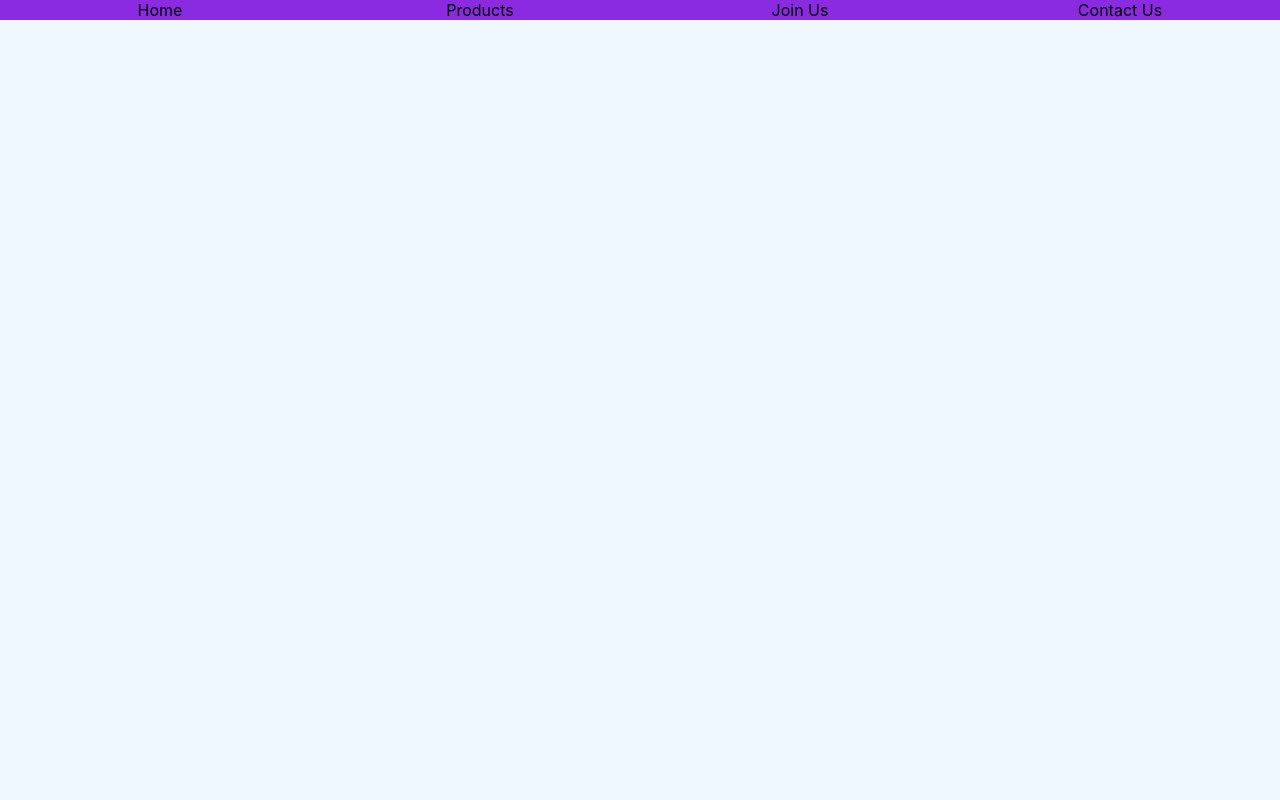
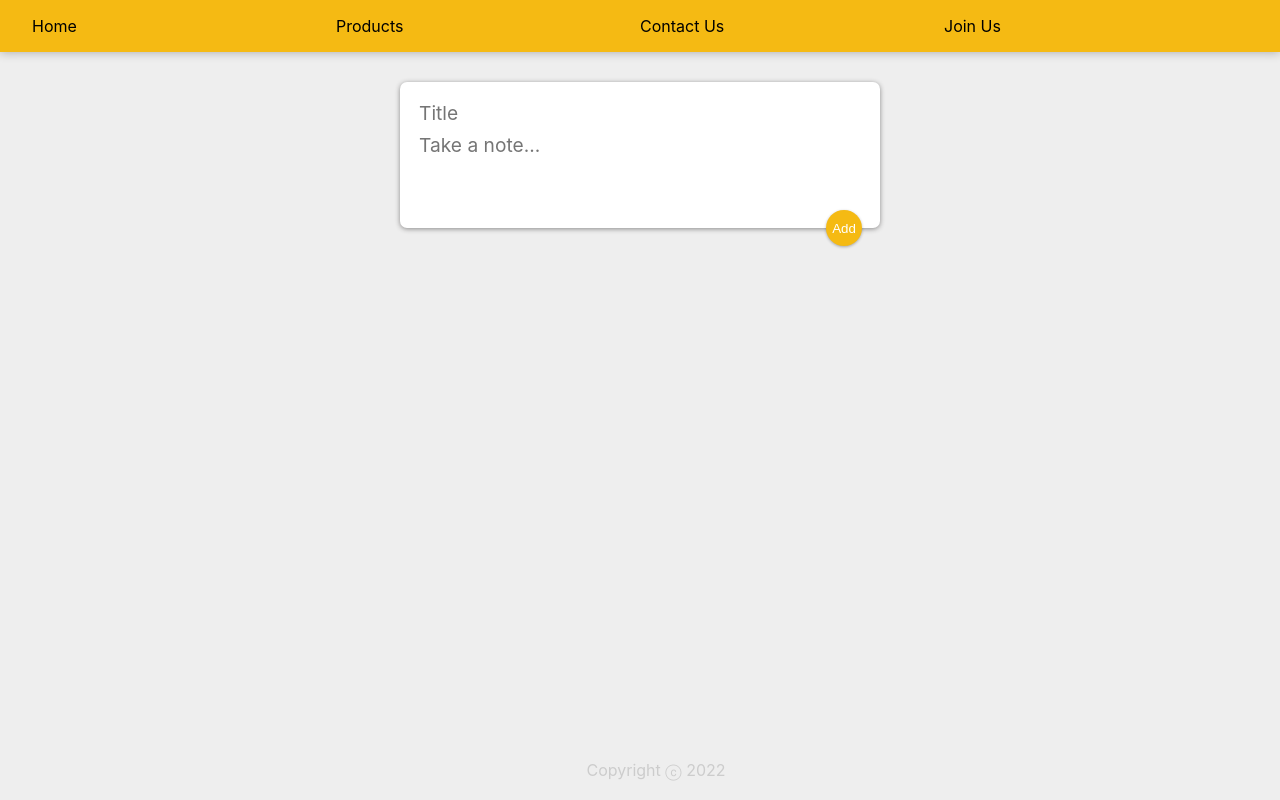
Before and after one commit to shawntez32/top-this, a React (Create React App) app: page / in a window 1280 px wide. Built offline with nearby package versions, Linux system fonts and the light colour scheme.

Commit message:
deploying app to gh pages

```diff
--- a/src/App.js
+++ b/src/App.js
@@ -1,14 +1,11 @@
 import logo from './logo.svg';
-import './App.css';
+import Apple from './components/App'
+
+import './styles.css';
 
 function App() {
   return (
-    <div className="App">
-      <a>Home</a>
-      <a>Products</a>
-      <a>Join Us</a>
-      <a>Contact Us</a>
-    </div>
+    <Apple />
   );
 }
 
--- /dev/null
+++ b/src/components/App.jsx
@@ -0,0 +1,44 @@
+import React, { useState } from "react";
+import Header from "./Header";
+import Footer from "./Footer";
+import Note from "./Note";
+import CreateArea from "./CreateArea";
+
+function Apple() {
+  const [notes, setNotes] = useState([]);
+
+  function addNote(newNote) {
+    setNotes(prevNotes => {
+      return [...prevNotes, newNote];
+    });
+  }
+
+  function deleteNote(id) {
+    setNotes(prevNotes => {
+      return prevNotes.filter((noteItem, index) => {
+        return index !== id;
+      });
+    });
+  }
+
+  return (
+    <div>
+      <Header />
+      <CreateArea onAdd={addNote} />
+      {notes.map((noteItem, index) => {
+        return (
+          <Note
+            key={index}
+            id={index}
+            title={noteItem.title}
+            content={noteItem.content}
+            onDelete={deleteNote}
+          />
+        );
+      })}
+      <Footer />
+    </div>
+  );
+}
+
+export default Apple;
--- /dev/null
+++ b/src/components/CreateArea.jsx
@@ -0,0 +1,51 @@
+import React, { useState } from "react";
+
+function CreateArea(props) {
+  const [note, setNote] = useState({
+    title: "",
+    content: ""
+  });
+
+  function handleChange(event) {
+    const { name, value } = event.target;
+
+    setNote(prevNote => {
+      return {
+        ...prevNote,
+        [name]: value
+      };
+    });
+  }
+
+  function submitNote(event) {
+    props.onAdd(note);
+    setNote({
+      title: "",
+      content: ""
+    });
+    event.preventDefault();
+  }
+
+  return (
+    <div>
+      <form>
+        <input
+          name="title"
+          onChange={handleChange}
+          value={note.title}
+          placeholder="Title"
+        />
+        <textarea
+          name="content"
+          onChange={handleChange}
+          value={note.content}
+          placeholder="Take a note..."
+          rows="3"
+        />
+        <button onClick={submitNote}>Add</button>
+      </form>
+    </div>
+  );
+}
+
+export default CreateArea;
--- /dev/null
+++ b/src/components/Footer.jsx
@@ -0,0 +1,12 @@
+import React from "react";
+
+function Footer() {
+  const year = new Date().getFullYear();
+  return (
+    <footer>
+      <p>Copyright ⓒ {year}</p>
+    </footer>
+  );
+}
+
+export default Footer;
--- /dev/null
+++ b/src/components/Header.jsx
@@ -0,0 +1,16 @@
+import React from "react";
+
+function Header() {
+  return (
+    <header>
+      <div className="navbar">
+        <a>Home</a>
+        <a>Products</a>
+        <a>Contact Us</a>
+        <a>Join Us</a>
+      </div>
+    </header>
+  );
+}
+
+export default Header;
--- /dev/null
+++ b/src/components/Note.jsx
@@ -0,0 +1,17 @@
+import React from "react";
+
+function Note(props) {
+  function handleClick() {
+    props.onDelete(props.id);
+  }
+
+  return (
+    <div className="note">
+      <h1>{props.title}</h1>
+      <p>{props.content}</p>
+      <button onClick={handleClick}>DELETE</button>
+    </div>
+  );
+}
+
+export default Note;
--- /dev/null
+++ b/src/styles.css
@@ -0,0 +1,107 @@
+* {
+    padding: 0;
+    margin: 0;
+    box-sizing: border-box;
+  }
+  html {
+    font-family: "Montserrat", sans-serif;
+  }
+  body {
+    background: #eee;
+    padding: 0 16px;
+  }
+
+  header {
+    background-color: #f5ba13;
+    margin: auto -16px;
+    padding: 16px 32px;
+    box-shadow: 0 0 10px 0 rgba(0, 0, 0, 0.3);
+  }
+
+  header h1 {
+    color: #fff;
+    font-family: "McLaren", cursive;
+    font-weight: 200;
+  }
+
+  header .navbar {
+    display: grid;
+    grid-template-columns: repeat(4, 1fr);
+  }
+
+  footer {
+    position: absolute;
+    text-align: center;
+    bottom: 0;
+    width: 100%;
+    height: 2.5rem;
+  }
+
+  footer p {
+    color: #ccc;
+  }
+  .note {
+    background: #fff;
+    border-radius: 7px;
+    box-shadow: 0 2px 5px #ccc;
+    padding: 10px;
+    width: 240px;
+    margin: 16px;
+    float: left;
+  }
+  .note h1 {
+    font-size: 1.1em;
+    margin-bottom: 6px;
+  }
+  .note p {
+    font-size: 1.1em;
+    margin-bottom: 10px;
+    white-space: pre-wrap;
+    word-wrap: break-word;
+  }
+
+  .note button {
+    position: relative;
+    float: right;
+    margin-right: 10px;
+    color: #f5ba13;
+    border: none;
+    width: 36px;
+    height: 36px;
+    cursor: pointer;
+    outline: none;
+  }
+
+  form {
+    position: relative;
+    width: 480px;
+    margin: 30px auto 20px auto;
+    background: #fff;
+    padding: 15px;
+    border-radius: 7px;
+    box-shadow: 0 1px 5px rgb(138, 137, 137);
+  }
+  form input,
+  form textarea {
+    width: 100%;
+    border: none;
+    padding: 4px;
+    outline: none;
+    font-size: 1.2em;
+    font-family: inherit;
+    resize: none;
+  }
+  form button {
+    position: absolute;
+    right: 18px;
+    bottom: -18px;
+    background: #f5ba13;
+    color: #fff;
+    border: none;
+    border-radius: 50%;
+    width: 36px;
+    height: 36px;
+    box-shadow: 0 1px 3px rgba(0, 0, 0, 0.3);
+    cursor: pointer;
+    outline: none;
+  }
```
Also changed, not shown: src/components/HomeImage.jsx (added, +14 -0 lines).
